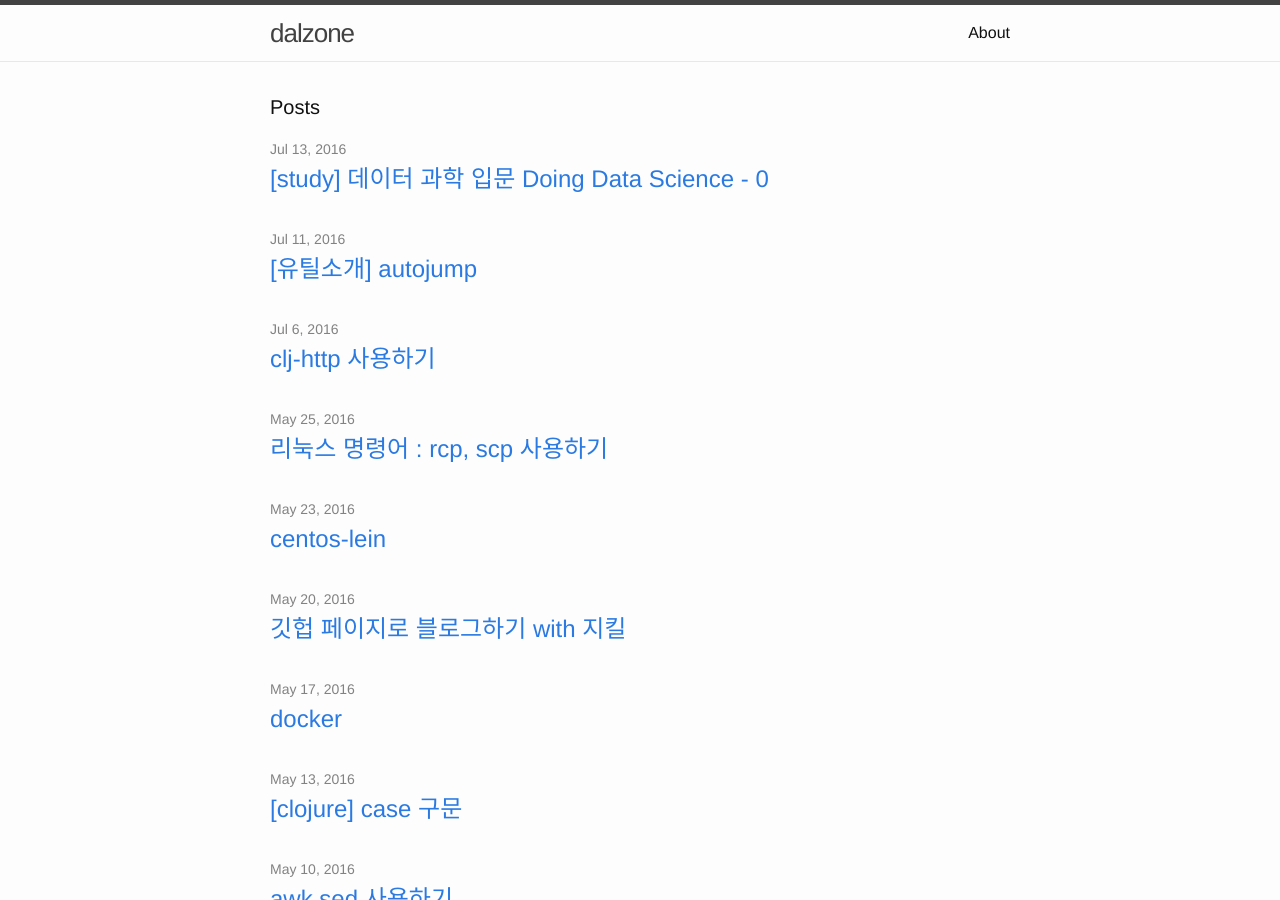
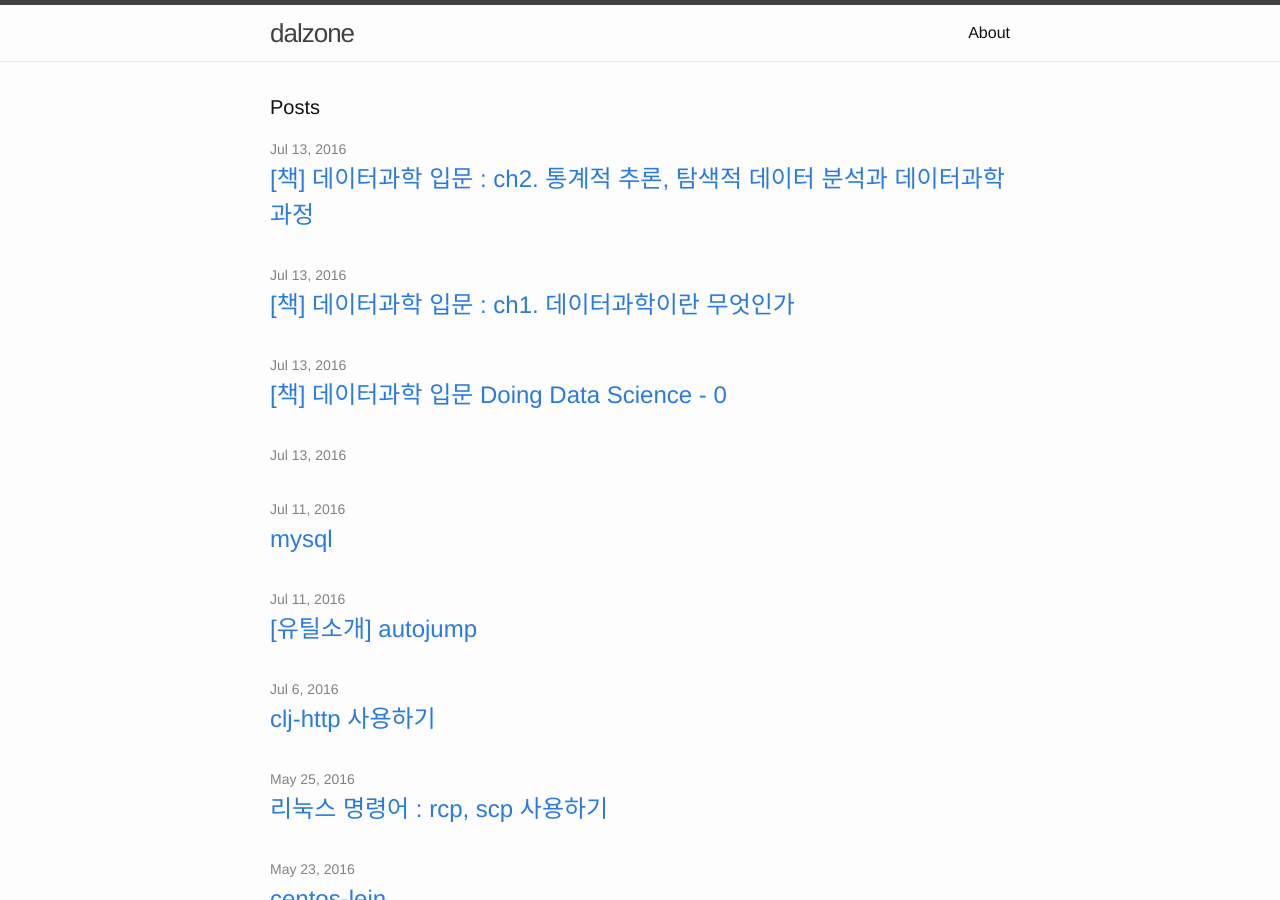
Before and after one commit to dalzony/dalzony.github.io, a Jekyll site: the page built from index.html, in a window 1280 px wide and 900 px high. Built offline with Jekyll 4.4.1, drawn with Linux system fonts in a browser that asks for light colours.

Commit message:
데이터과학 초안 업로드

```diff
--- a/_posts/2016-07-13-data-science.markdown
+++ b/_posts/2016-07-13-data-science.markdown
@@ -1,6 +1,6 @@
 ---
 layout: "post"
-title: "[study] 데이터 과학 입문 Doing Data Science - 0"
+title: "[책] 데이터과학 입문 Doing Data Science - 0"
 date: "2016-07-13 18:34"
 ---
 
--- /dev/null
+++ b/_posts/2016-07-13-data-science1.markdown
@@ -0,0 +1,19 @@
+---
+layout: "post"
+title: "[책] 데이터과학 입문 : ch1. 데이터과학이란 무엇인가"
+date: "2016-07-13 20:28"
+---
+
+커밍순
+
+## 빅데이터와 데이터과학 열풍
+## 열풍을 넘어서
+## 왜 지금?
+### 데이터화
+## 현재의 풍경(약간은 역사와 함께)
+### 데이터과학 직업들
+## 데이터과학 프로필
+## 사고실험:메타정의
+## 데이터과학자는 정말로 어떤 직업인가
+### 대학에서
+### 산업에서
--- /dev/null
+++ b/_posts/2016-07-13-data-science2.markdown
@@ -0,0 +1,7 @@
+---
+layout: "post"
+title: "[책] 데이터과학 입문 : ch2. 통계적 추론, 탐색적 데이터 분석과 데이터과학 과정"
+date: "2016-07-13 20:32"
+---
+
+커밍순
--- /dev/null
+++ b/_posts/2016-07-13-data-science3.markdown
@@ -0,0 +1,23 @@
+---
+layout: "post"
+title: ""[책] 데이터과학 입문 : ch3. 알고리즘"
+date: "2016-07-13 20:32"
+---
+
+커밍순
+
+## 기계학습 알고리즘
+
+## 세 가지 기본 알고리즘
+
+### 선형회귀
+### k-근접이웃
+### k-평균법
+
+## 연습문제 : 기본적인 기계학습 알고리즘들
+
+### 답안
+
+## 전체요약
+
+## 사고 실험:통계로봇
```
Also changed, not shown: _posts/2016-07-11-mysql.markdown (added, +10 -0 lines).
